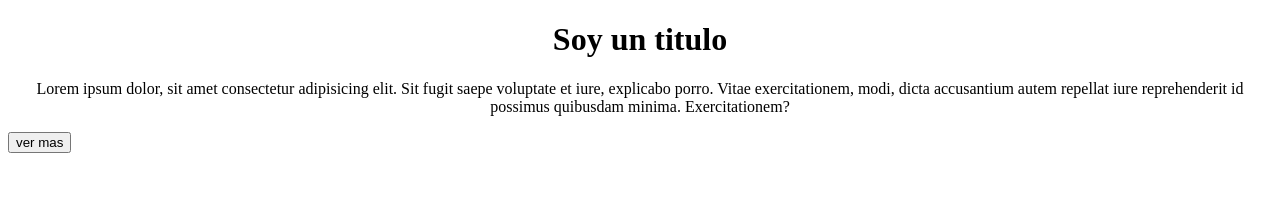
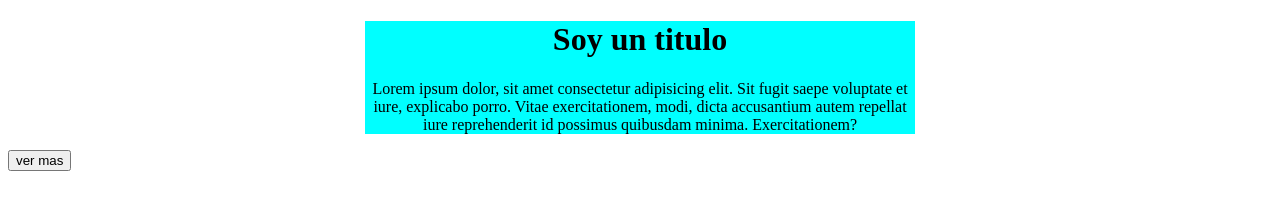
Before and after one commit to Lucila-Morelli/primer-repositorio, a plain HTML site: page index.html in a window 1280 px wide. Drawn offline with Linux system fonts and the light colour scheme.

Commit message:
agregue color de fondo

```diff
--- a/style.css
+++ b/style.css
@@ -1,3 +1,6 @@
 .centrado {
+    max-width: 550px;
+    margin: 0 auto;
     text-align: center;
+    background-color: aqua;
 }
```
